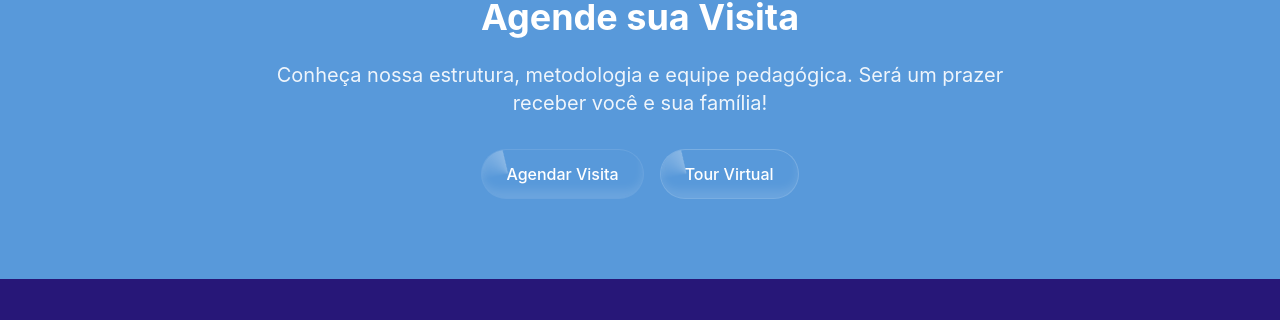
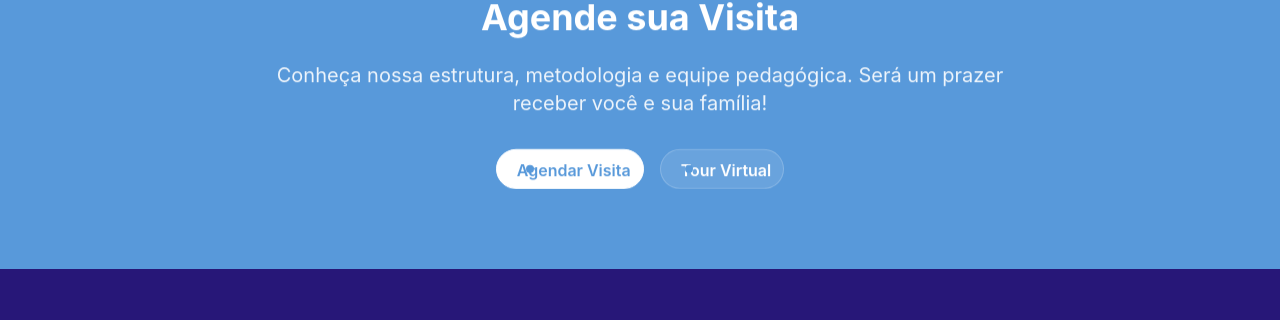
Before and after one commit to VonoxDeveloper/prototipo-marcosrichardson, a React (Vite) app: page /contato in a window 1280 px wide. Shown: the part 3238-3558 px from the top of the page. Built offline with nearby package versions, Linux system fonts and the light colour scheme.

Commit message:
Refactor all buttons to use shadcn/ui

```diff
--- a/src/components/AboutSection.tsx
+++ b/src/components/AboutSection.tsx
@@ -1,5 +1,5 @@
 import { Heart, Target, Eye } from 'lucide-react';
-import { ShimmerButton } from '@/components/ui/shimmer-button';
+import { Button } from '@/components/ui/button';
 import { Card, CardContent } from '@/components/ui/card';
 import studentsImage from '@/assets/students-learning.jpg';
 
@@ -42,9 +42,7 @@ const AboutSection = () => {
                 comprometidos, oferecemos um ambiente acolhedor onde cada aluno
                 pode desenvolver seu potencial máximo.
               </p>
-              <ShimmerButton className="bg-primary text-primary-foreground">
-                Conheça Nossa História
-              </ShimmerButton>
+              <Button text="Conheça Nossa História" />
             </div>
           </div>
 
--- a/src/components/HeroSection.tsx
+++ b/src/components/HeroSection.tsx
@@ -1,6 +1,6 @@
 import { useState, useEffect } from 'react';
 import { ChevronLeft, ChevronRight, Users, BookOpen, Award } from 'lucide-react';
-import { ShimmerButton } from '@/components/ui/shimmer-button';
+import { Button } from '@/components/ui/button';
 import { preloadImages } from '@/utils/performance';
 import heroImage from '@/assets/hero-school.jpg';
 import studentsImage from '@/assets/students-learning.jpg';
@@ -91,12 +91,8 @@ const HeroSection = () => {
         </div>
 
         <div className="flex flex-col sm:flex-row gap-4 justify-center bounce-in">
-          <ShimmerButton className="bg-primary text-primary-foreground">
-            Conheça Nossa Escola
-          </ShimmerButton>
-          <ShimmerButton className="bg-primary text-primary-foreground">
-            Agendar Visita
-          </ShimmerButton>
+          <Button text="Conheça Nossa Escola" />
+          <Button text="Agendar Visita" />
         </div>
 
         {/* Stats - Mobile Optimized */}
--- a/src/components/ui/button.tsx
+++ b/src/components/ui/button.tsx
@@ -1,28 +1,25 @@
 import * as React from "react"
 import { Slot } from "@radix-ui/react-slot"
 import { cva, type VariantProps } from "class-variance-authority"
-
+import { ArrowRight } from "lucide-react"
 import { cn } from "@/lib/utils"
 
 const buttonVariants = cva(
-  "inline-flex items-center justify-center gap-2 whitespace-nowrap rounded-md text-sm font-medium ring-offset-background transition-colors focus-visible:outline-none focus-visible:ring-2 focus-visible:ring-ring focus-visible:ring-offset-2 disabled:pointer-events-none disabled:opacity-50 [&_svg]:pointer-events-none [&_svg]:size-4 [&_svg]:shrink-0",
+  "group relative cursor-pointer overflow-hidden whitespace-nowrap rounded-full border-primary/20 bg-primary/5 font-semibold text-primary transition-all duration-300 ease-in-out focus-visible:outline-none focus-visible:ring-2 focus-visible:ring-ring focus-visible:ring-offset-2 disabled:pointer-events-none disabled:opacity-50 [&_svg]:pointer-events-none [&_svg]:size-4 [&_svg]:shrink-0",
   {
     variants: {
       variant: {
-        default: "bg-primary text-primary-foreground hover:bg-primary/90",
-        destructive:
-          "bg-destructive text-destructive-foreground hover:bg-destructive/90",
-        outline:
-          "border border-input bg-background hover:bg-accent hover:text-accent-foreground",
-        secondary:
-          "bg-secondary text-secondary-foreground hover:bg-secondary/80",
-        ghost: "hover:bg-accent hover:text-accent-foreground",
-        link: "text-primary underline-offset-4 hover:underline",
+        default: "border bg-primary text-primary-foreground hover:bg-primary/90",
+        destructive: "border bg-destructive text-destructive-foreground hover:bg-destructive/90",
+        outline: "border border-primary/20 bg-primary/5 text-primary hover:bg-primary/10",
+        secondary: "border bg-secondary text-secondary-foreground hover:bg-secondary/80",
+        ghost: "border-transparent bg-transparent text-primary hover:bg-primary/10",
+        link: "border-transparent bg-transparent text-primary underline-offset-4 hover:underline",
       },
       size: {
         default: "h-10 px-4 py-2",
-        sm: "h-9 rounded-md px-3",
-        lg: "h-11 rounded-md px-8",
+        sm: "h-9 px-3 text-sm",
+        lg: "h-11 px-8 text-lg",
         icon: "h-10 w-10",
       },
     },
@@ -37,17 +34,42 @@ export interface ButtonProps
   extends React.ButtonHTMLAttributes<HTMLButtonElement>,
     VariantProps<typeof buttonVariants> {
   asChild?: boolean
+  text?: string
 }
 
 const Button = React.forwardRef<HTMLButtonElement, ButtonProps>(
-  ({ className, variant, size, asChild = false, ...props }, ref) => {
+  ({ className, variant, size, asChild = false, text, children, ...props }, ref) => {
     const Comp = asChild ? Slot : "button"
+
+    if (asChild) {
+      return (
+        <Comp
+          className={cn(buttonVariants({ variant, size, className }))}
+          ref={ref}
+          {...props}
+        >
+          {children}
+        </Comp>
+      )
+    }
+
+    const content = text || children
+
     return (
       <Comp
         className={cn(buttonVariants({ variant, size, className }))}
         ref={ref}
         {...props}
-      />
+      >
+        <span className="inline-block translate-x-1 transition-all duration-300 group-hover:translate-x-12 group-hover:opacity-0">
+          {content}
+        </span>
+        <div className="absolute top-0 z-10 flex h-full w-full translate-x-12 items-center justify-center gap-2 text-primary-foreground opacity-0 transition-all duration-300 group-hover:-translate-x-1 group-hover:opacity-100">
+          <span>{content}</span>
+          <ArrowRight className="h-4 w-4" />
+        </div>
+        <div className="absolute left-[20%] top-[40%] h-2 w-2 scale-[1] rounded-lg bg-primary transition-all duration-300 group-hover:left-[0%] group-hover:top-[0%] group-hover:h-full group-hover:w-full group-hover:scale-[1.8] group-hover:bg-primary"></div>
+      </Comp>
     )
   }
 )
--- a/src/components/ui/shimmer-button.tsx
+++ /dev/null
@@ -1,95 +0,0 @@
-import React, { CSSProperties } from "react";
-
-import { cn } from "@/lib/utils";
-
-export interface ShimmerButtonProps
-  extends React.ButtonHTMLAttributes<HTMLButtonElement> {
-  shimmerColor?: string;
-  shimmerSize?: string;
-  borderRadius?: string;
-  shimmerDuration?: string;
-  background?: string;
-  className?: string;
-  children?: React.ReactNode;
-}
-
-const ShimmerButton = React.forwardRef<HTMLButtonElement, ShimmerButtonProps>(
-  (
-    {
-      shimmerColor = "#ffffff",
-      shimmerSize = "0.05em",
-      shimmerDuration = "3s",
-      borderRadius = "100px",
-      background = "hsl(var(--primary))",
-      className,
-      children,
-      ...props
-    },
-    ref,
-  ) => {
-    return (
-      <button
-        style={
-          {
-            "--spread": "90deg",
-            "--shimmer-color": shimmerColor,
-            "--radius": borderRadius,
-            "--speed": shimmerDuration,
-            "--cut": shimmerSize,
-            "--bg": background,
-          } as CSSProperties
-        }
-        className={cn(
-          "group relative z-0 flex cursor-pointer items-center justify-center overflow-hidden whitespace-nowrap border border-white/10 px-6 py-3 text-white [background:var(--bg)] [border-radius:var(--radius)]",
-          "transform-gpu transition-transform duration-300 ease-in-out active:translate-y-px",
-          className,
-        )}
-        ref={ref}
-        {...props}
-      >
-        {/* Content container with high z-index */}
-        <span className="relative z-50 font-medium text-white mix-blend-normal">
-          {children}
-        </span>
-
-        {/* shimmer container */}
-        <div
-          className={cn(
-            "absolute inset-0 z-10 overflow-hidden [container-type:size]",
-          )}
-        >
-          {/* shimmer */}
-          <div className="absolute inset-0 h-[100cqh] animate-shimmer-slide [aspect-ratio:1] [border-radius:0] [mask:none] opacity-30">
-            {/* shimmer gradient */}
-            <div className="animate-spin-around absolute -inset-full w-auto rotate-0 [background:conic-gradient(from_calc(270deg-(var(--spread)*0.5)),transparent_0,var(--shimmer-color)_var(--spread),transparent_var(--spread))] [translate:0_0]" />
-          </div>
-        </div>
-
-        {/* Highlight overlay */}
-        <div
-          className={cn(
-            "absolute inset-0 z-20 size-full pointer-events-none",
-            "rounded-2xl px-4 py-1.5 text-sm font-medium shadow-[inset_0_-8px_10px_#ffffff1f]",
-            // transition
-            "transform-gpu transition-all duration-300 ease-in-out",
-            // on hover
-            "group-hover:shadow-[inset_0_-6px_10px_#ffffff3f]",
-            // on click
-            "group-active:shadow-[inset_0_-10px_10px_#ffffff3f]",
-          )}
-        />
-
-        {/* backdrop */}
-        <div
-          className={cn(
-            "absolute z-0 [background:var(--bg)] [border-radius:var(--radius)] [inset:var(--cut)]",
-          )}
-        />
-      </button>
-    );
-  },
-);
-
-ShimmerButton.displayName = "ShimmerButton";
-
-export { ShimmerButton };
--- a/src/pages/Contato.tsx
+++ b/src/pages/Contato.tsx
@@ -1,6 +1,6 @@
 import Footer from '@/components/Footer';
 import { Card, CardContent } from '@/components/ui/card';
-import { ShimmerButton } from '@/components/ui/shimmer-button';
+import { Button } from '@/components/ui/button';
 import { Input } from '@/components/ui/input';
 import { Textarea } from '@/components/ui/textarea';
 import { Label } from '@/components/ui/label';
@@ -222,12 +222,11 @@ const Contato = () => {
                       />
                     </div>
 
-                    <ShimmerButton
+                    <Button
                       type="submit"
-                      className="w-full bg-primary text-white hover:bg-primary/90 h-12"
-                    >
-                      Enviar Mensagem
-                    </ShimmerButton>
+                      text="Enviar Mensagem"
+                      className="w-full h-12"
+                    />
                   </form>
                 </CardContent>
               </Card>
@@ -274,12 +273,8 @@ const Contato = () => {
                 Será um prazer receber você e sua família!
               </p>
               <div className="flex flex-col sm:flex-row gap-4 justify-center">
-                <ShimmerButton className="bg-white text-primary hover:bg-white/90">
-                  Agendar Visita
-                </ShimmerButton>
-                <ShimmerButton className="bg-white/10 text-white border border-white/20 hover:bg-white/20">
-                  Tour Virtual
-                </ShimmerButton>
+                <Button text="Agendar Visita" variant="outline" className="bg-white text-primary border-white hover:bg-white/90" />
+                <Button text="Tour Virtual" variant="outline" className="bg-white/10 text-white border-white/20 hover:bg-white/20" />
               </div>
             </div>
           </div>
--- a/src/pages/Proposta.tsx
+++ b/src/pages/Proposta.tsx
@@ -1,7 +1,7 @@
 import Footer from '@/components/Footer';
 import { Card, CardContent } from '@/components/ui/card';
 import { Button } from '@/components/ui/button';
-import { InteractiveHoverButton } from '@/components/ui/interactive-hover-button';
+
 import { BookOpen, Users, Lightbulb, Network, Heart, GraduationCap, Target, Compass, Sparkles } from 'lucide-react';
 import studentsLearning from '@/assets/students-learning.jpg';
 import heroImage from '@/assets/hero-school.jpg';
@@ -278,13 +278,8 @@ const Proposta = () => {
               Agende uma visita e descubra como nossa proposta pedagógica transforma o aprendizado em experiência de vida.
             </p>
             <div className="flex flex-col sm:flex-row gap-4 justify-center">
-              <Button size="lg" className="text-lg px-8 py-6">
-                Agendar Visita
-              </Button>
-              <InteractiveHoverButton
-                text="Saiba Mais"
-                className="w-auto px-8 py-3 text-lg"
-              />
+              <Button size="lg" text="Agendar Visita" />
+              <Button text="Saiba Mais" variant="outline" size="lg" />
             </div>
           </div>
         </div>
--- a/src/pages/Segmentos.tsx
+++ b/src/pages/Segmentos.tsx
@@ -1,6 +1,6 @@
 import Footer from '@/components/Footer';
 import { Card, CardContent } from '@/components/ui/card';
-import { ShimmerButton } from '@/components/ui/shimmer-button';
+import { Button } from '@/components/ui/button';
 import { Smile, Book, GraduationCap, Globe, CheckCircle } from 'lucide-react';
 import heroImage from '@/assets/hero-school.jpg';
 
@@ -145,9 +145,7 @@ const Segmentos = () => {
                           Desenvolvimento integral em cada fase da vida escolar
                         </p>
                         <div className="text-center">
-                          <ShimmerButton className="bg-primary text-white hover:bg-primary/90">
-                            Saiba Mais
-                          </ShimmerButton>
+                          <Button text="Saiba Mais" />
                         </div>
                       </CardContent>
                     </Card>
@@ -168,12 +166,8 @@ const Segmentos = () => {
                 de excelência que o preparará para um futuro brilhante.
               </p>
               <div className="flex flex-col sm:flex-row gap-4 justify-center">
-                <ShimmerButton className="bg-white text-primary hover:bg-white/90">
-                  Agendar Visita
-                </ShimmerButton>
-                <ShimmerButton className="bg-white/10 text-white border border-white/20 hover:bg-white/20">
-                  Processo Seletivo
-                </ShimmerButton>
+                <Button text="Agendar Visita" variant="outline" className="bg-white text-primary border-white hover:bg-white/90" />
+                <Button text="Processo Seletivo" variant="outline" className="bg-white/10 text-white border-white/20 hover:bg-white/20" />
               </div>
             </div>
           </div>
--- a/src/pages/Sobre.tsx
+++ b/src/pages/Sobre.tsx
@@ -1,5 +1,5 @@
 import Footer from '@/components/Footer';
-import { ShimmerButton } from '@/components/ui/shimmer-button';
+import { Button } from '@/components/ui/button';
 import { Card, CardContent } from '@/components/ui/card';
 import { Target, Eye, Heart, Users, Award, MapPin } from 'lucide-react';
 import heroImage from '@/assets/hero-school.jpg';
@@ -264,12 +264,8 @@ const Sobre = () => {
                 Agende uma visita ou faça o tour virtual para viver de perto a experiência Prototipo.
               </p>
               <div className="flex flex-col sm:flex-row gap-4 justify-center">
-                <ShimmerButton className="bg-white text-primary hover:bg-white/90">
-                  Agendar Visita
-                </ShimmerButton>
-                <ShimmerButton className="bg-white/10 text-white border border-white/20 hover:bg-white/20">
-                  Tour Virtual
-                </ShimmerButton>
+                <Button text="Agendar Visita" variant="outline" className="bg-white text-primary border-white hover:bg-white/90" />
+                <Button text="Tour Virtual" variant="outline" className="bg-white/10 text-white border-white/20 hover:bg-white/20" />
               </div>
             </div>
           </div>
--- a/src/pages/VidaEscolar.tsx
+++ b/src/pages/VidaEscolar.tsx
@@ -1,6 +1,6 @@
 import Footer from '@/components/Footer';
 import { Card, CardContent, CardDescription, CardHeader, CardTitle } from '@/components/ui/card';
-import { ShimmerButton } from '@/components/ui/shimmer-button';
+import { Button } from '@/components/ui/button';
 import { Users, Calendar, Building, Lightbulb, Heart, BookOpen, Palette, Trophy } from 'lucide-react';
 import heroSchool from '@/assets/hero-school.jpg';
 
@@ -186,24 +186,8 @@ const VidaEscolar = () => {
                 um lugar único para crescer e aprender.
               </p>
               <div className="flex flex-col sm:flex-row gap-4 justify-center">
-                <ShimmerButton
-                  className="bg-primary text-primary-foreground hover:bg-primary/90"
-                  shimmerColor="#ffffff"
-                  shimmerSize="0.05em"
-                  borderRadius="0.5rem"
-                  shimmerDuration="3s"
-                >
-                  Agendar Visita
-                </ShimmerButton>
-                <ShimmerButton
-                  className="bg-secondary text-secondary-foreground hover:bg-secondary/80"
-                  shimmerColor="#ffffff"
-                  shimmerSize="0.05em"
-                  borderRadius="0.5rem"
-                  shimmerDuration="3s"
-                >
-                  Saiba Mais
-                </ShimmerButton>
+                <Button text="Agendar Visita" />
+                <Button text="Saiba Mais" variant="secondary" />
               </div>
             </div>
           </div>
```
Also changed, not shown: src/components/NewsSection.tsx (+3 -7 lines), src/components/ui/interactive-hover-button.tsx (deleted, +0 -37 lines).
